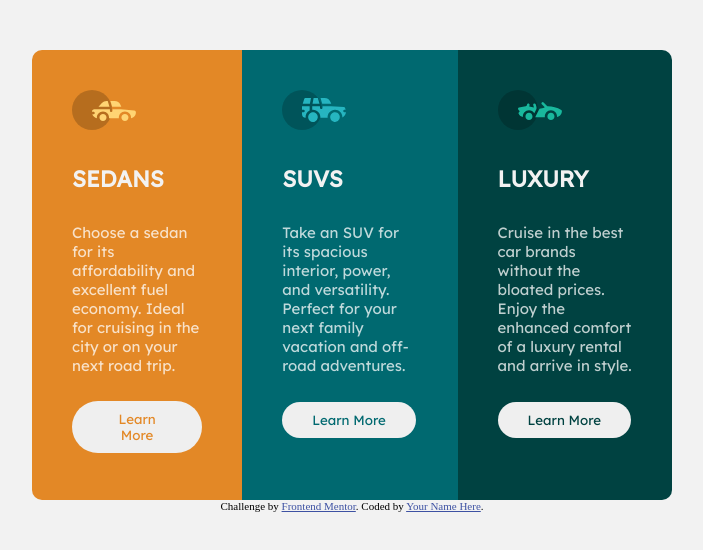
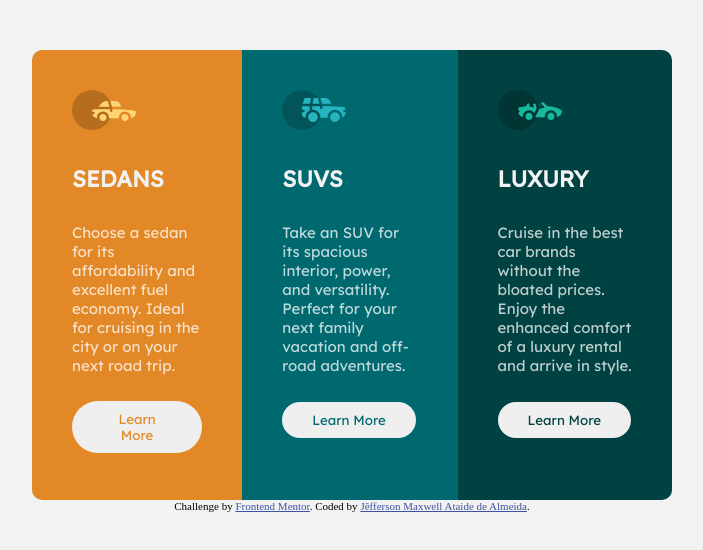
Before and after one commit to MaxwellAt/3-column-preview-card-component-main, a plain HTML site: page index.html in a window 1280 px wide. Shown: the whole page, without its empty margins (288-991 px from the left). Drawn offline with Linux system fonts and the light colour scheme.

Commit message:
atualizaçao no nome

```diff
--- a/index.html
+++ b/index.html
@@ -50,7 +50,7 @@
   </section>
   <div class="attribution">
     Challenge by <a href="https://www.frontendmentor.io?ref=challenge" target="_blank">Frontend Mentor</a>.
-    Coded by <a href="#">Your Name Here</a>.
+    Coded by <a href="https://github.com/MaxwellAt/">Jêfferson Maxwell Ataide de Almeida</a>.
   </div>
 </body>
 </html>
```
